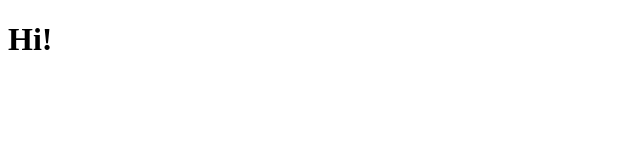
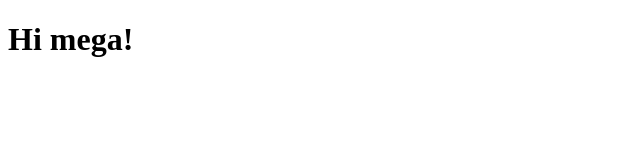
Before and after one commit to IdyllicBean/IdyllicBean.github.io, a plain HTML site: page index.html in a window 1280 px wide. Shown: the whole page, without its empty margins (0-640 px from the left). Drawn offline with Linux system fonts and the light colour scheme.

Commit message:
just saying hi to someone :^)

```diff
--- a/index.html
+++ b/index.html
@@ -8,7 +8,7 @@
 		<link rel="stylesheet" href="assets/css/main.css" />
 	</head>
 	<body>
-		<h1>Hi!</h1>
+		<h1>Hi mega!</h1>
 
 	</body>
 </html>
```
